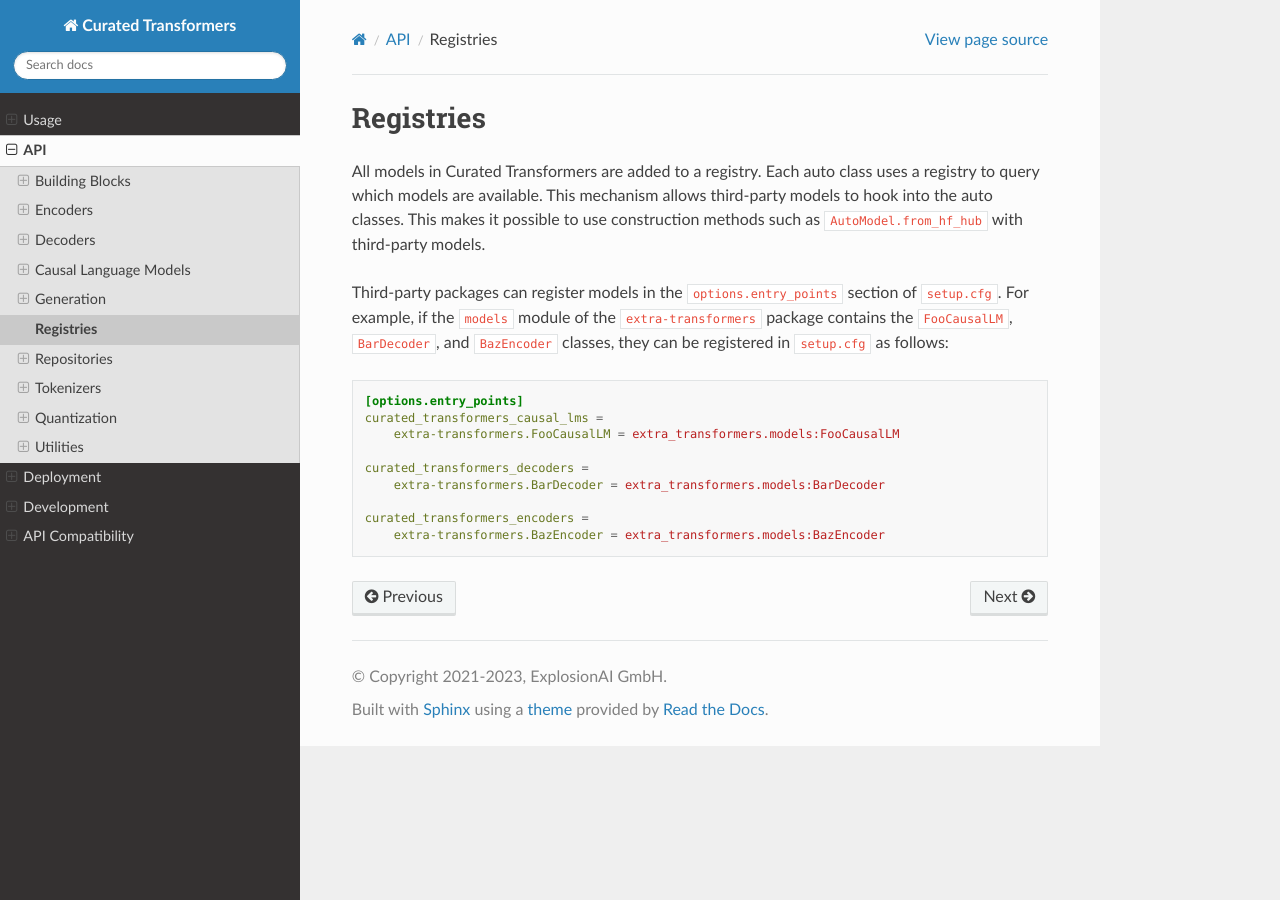
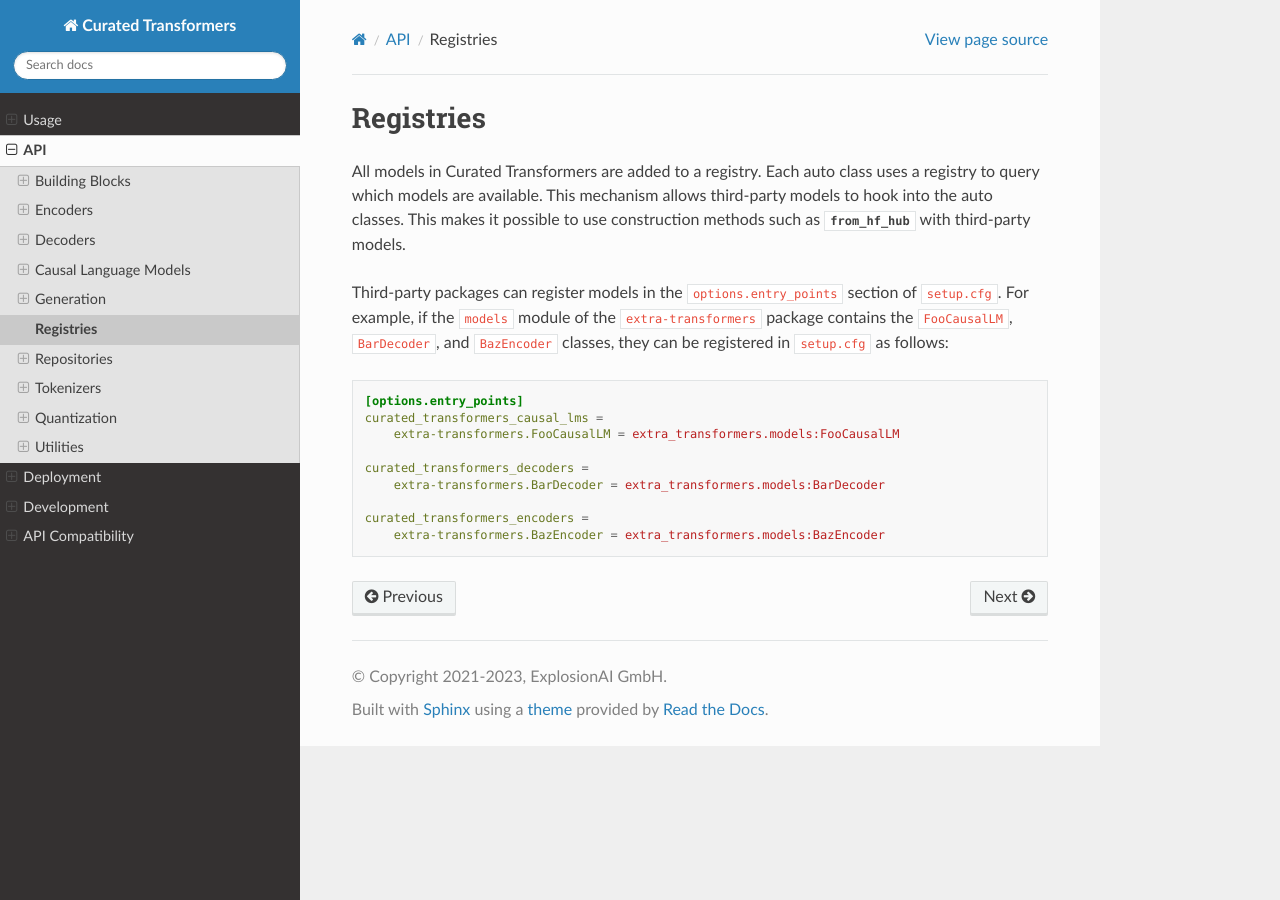
Before and after one commit to explosion/curated-transformers, a Sphinx documentation site: the page built from docs/source/registries.rst, in a window 1280 px wide. Built offline with Sphinx 7.4.7 and the Read the Docs theme 2.0.0, drawn with Linux system fonts in a browser that asks for light colours.

Commit message:
Registry docs: link to an example `from_hf_hub`

```diff
--- a/docs/source/registries.rst
+++ b/docs/source/registries.rst
@@ -4,7 +4,9 @@
 All models in Curated Transformers are added to a registry. Each auto class uses
 a registry to query which models are available. This mechanism allows
 third-party models to hook into the auto classes. This makes it possible to use
-construction methods such as ``AutoModel.from_hf_hub`` with third-party models.
+construction methods such as
+:py:class:`~curated_transformers.models.AutoEncoder.from_hf_hub` with third-party
+models.
 
 Third-party packages can register models in the ``options.entry_points`` section
 of ``setup.cfg``. For example, if the ``models`` module of the
```
